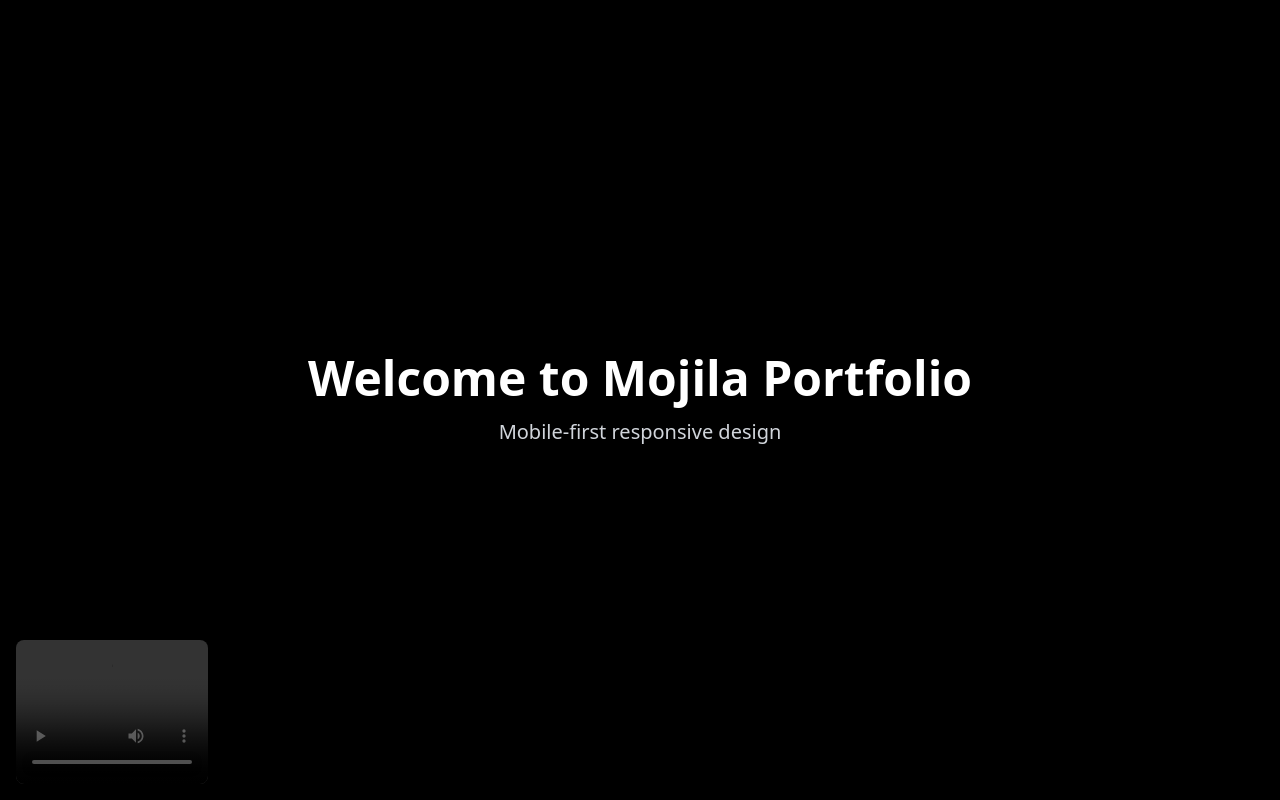
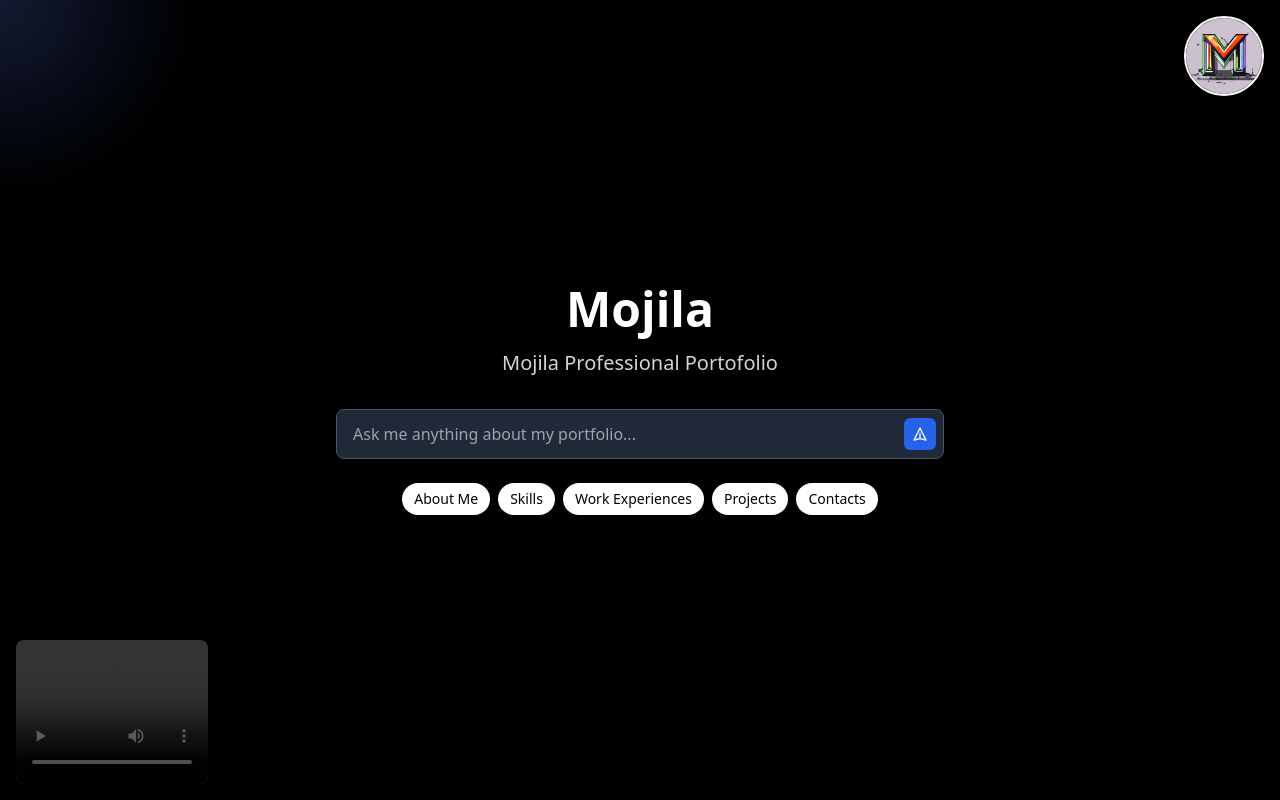
Before and after one commit to mojila/mojila-portofolio, a React (Create React App) app: page / in a window 1280 px wide. Built offline with nearby package versions, Linux system fonts and the light colour scheme; grey boxes are pictures that could not be loaded.

Commit message:
feat: add interactive elements and update portfolio layout
- Add mouse following gradient effects for visual enhancement
- Implement chat input with preset options for user interaction
- Update page title and logo placement
- Remove autoplay and loop from video resume

```diff
--- a/public/index.html
+++ b/public/index.html
@@ -2,14 +2,14 @@
 <html lang="en">
   <head>
     <meta charset="utf-8" />
-    <link rel="icon" href="%PUBLIC_URL%/favicon.ico" />
+    <link rel="icon" href="%PUBLIC_URL%/asset/logo.jpg" />
     <meta name="viewport" content="width=device-width, initial-scale=1" />
     <meta name="theme-color" content="#000000" />
     <meta
       name="description"
       content="Mojila Portfolio - Mobile-first responsive portfolio"
     />
-    <title>Mojila Portfolio</title>
+    <title>Who is mojila</title>
   </head>
   <body>
     <noscript>You need to enable JavaScript to run this app.</noscript>
--- a/src/App.js
+++ b/src/App.js
@@ -1,15 +1,67 @@
-import React from 'react';
+import React, { useState, useEffect } from 'react';
 
 function App() {
+  const [mousePosition, setMousePosition] = useState({ x: 0, y: 0 });
+
+  useEffect(() => {
+    const handleMouseMove = (e) => {
+      setMousePosition({ x: e.clientX, y: e.clientY });
+    };
+
+    window.addEventListener('mousemove', handleMouseMove);
+    return () => window.removeEventListener('mousemove', handleMouseMove);
+  }, []);
+
   return (
     <div className="bg-black h-screen w-full max-h-screen max-w-full overflow-hidden relative">
+      {/* Mouse Following Background Effects */}
+      <div
+        className="absolute pointer-events-none transition-all duration-300 ease-out"
+        style={{
+          left: mousePosition.x - 200,
+          top: mousePosition.y - 200,
+          width: '400px',
+          height: '400px',
+          background: 'radial-gradient(circle, rgba(59, 130, 246, 0.1) 0%, rgba(59, 130, 246, 0.05) 50%, transparent 70%)',
+          borderRadius: '50%',
+        }}
+      />
+      <div
+        className="absolute pointer-events-none transition-all duration-500 ease-out"
+        style={{
+          left: mousePosition.x - 150,
+          top: mousePosition.y - 150,
+          width: '300px',
+          height: '300px',
+          background: 'radial-gradient(circle, rgba(147, 51, 234, 0.08) 0%, rgba(147, 51, 234, 0.04) 50%, transparent 70%)',
+          borderRadius: '50%',
+        }}
+      />
+      <div
+        className="absolute pointer-events-none transition-all duration-700 ease-out"
+        style={{
+          left: mousePosition.x - 100,
+          top: mousePosition.y - 100,
+          width: '200px',
+          height: '200px',
+          background: 'radial-gradient(circle, rgba(16, 185, 129, 0.06) 0%, rgba(16, 185, 129, 0.03) 50%, transparent 70%)',
+          borderRadius: '50%',
+        }}
+      />
+      {/* Logo - Top center on mobile, top-right on desktop */}
+      <div className="absolute top-4 left-1/2 transform -translate-x-1/2 md:left-auto md:right-4 md:transform-none z-10">
+        <img
+          src="/asset/logo.jpg"
+          alt="Mojila Logo"
+          className="w-12 h-12 sm:w-16 sm:h-16 md:w-20 md:h-20 rounded-full object-cover shadow-lg border-2 border-white"
+        />
+      </div>
+
       {/* Video Resume - Hidden on mobile, bottom-left on desktop */}
       <div className="hidden md:block absolute md:bottom-4 md:left-4 z-10">
         <video
           className="w-32 h-24 sm:w-40 sm:h-30 md:w-48 md:h-36 rounded-lg shadow-lg"
           controls
-          autoPlay
-          loop
           preload="metadata"
         >
           <source src="/asset/video-resume.mov" type="video/mp4" />
@@ -19,15 +71,48 @@ function App() {
 
       {/* Main Content */}
        <div className="h-full flex items-center justify-center">
-        <div className="text-white text-center px-4 sm:px-6 md:px-8">
-          <h1 className="text-2xl sm:text-3xl md:text-4xl lg:text-5xl font-bold mb-4">
-            Welcome to Mojila Portfolio
-          </h1>
-          <p className="text-sm sm:text-base md:text-lg lg:text-xl text-gray-300">
-            Mobile-first responsive design
-          </p>
+         <div className="text-white text-center px-4 sm:px-6 md:px-8 max-w-2xl w-full">
+            <h1 className="text-2xl sm:text-3xl md:text-4xl lg:text-5xl font-bold mb-4">
+               Mojila
+             </h1>
+            <p className="text-sm sm:text-base md:text-lg lg:text-xl text-gray-300 mb-8">
+              Mojila Professional Portofolio
+            </p>
+
+            {/* Chat Input */}
+             <div className="mb-6 relative">
+               <input
+                 type="text"
+                 placeholder="Ask me anything about my portfolio..."
+                 className="w-full px-4 py-3 pr-12 rounded-lg bg-gray-800 border border-gray-600 text-white placeholder-gray-400 focus:outline-none focus:ring-2 focus:ring-blue-500 focus:border-transparent"
+               />
+               <button className="absolute right-2 top-1/2 transform -translate-y-1/2 bg-blue-600 hover:bg-blue-700 text-white p-2 rounded-md transition-colors duration-200">
+                 <svg className="w-4 h-4" fill="none" stroke="currentColor" viewBox="0 0 24 24">
+                   <path strokeLinecap="round" strokeLinejoin="round" strokeWidth={2} d="M12 19l9 2-9-18-9 18 9-2zm0 0v-8" />
+                 </svg>
+               </button>
+             </div>
+
+            {/* Preset Chat Options */}
+              <div className="flex flex-wrap justify-center gap-2">
+                <button className="px-3 py-1.5 bg-white hover:bg-gray-100 rounded-full text-black text-sm font-medium transition-colors duration-200 shadow-lg hover:shadow-xl">
+                  About Me
+                </button>
+                <button className="px-3 py-1.5 bg-white hover:bg-gray-100 rounded-full text-black text-sm font-medium transition-colors duration-200 shadow-lg hover:shadow-xl">
+                  Skills
+                </button>
+                <button className="px-3 py-1.5 bg-white hover:bg-gray-100 rounded-full text-black text-sm font-medium transition-colors duration-200 shadow-lg hover:shadow-xl">
+                  Work Experiences
+                </button>
+                <button className="px-3 py-1.5 bg-white hover:bg-gray-100 rounded-full text-black text-sm font-medium transition-colors duration-200 shadow-lg hover:shadow-xl">
+                  Projects
+                </button>
+                <button className="px-3 py-1.5 bg-white hover:bg-gray-100 rounded-full text-black text-sm font-medium transition-colors duration-200 shadow-lg hover:shadow-xl">
+                  Contacts
+                </button>
+              </div>
+         </div>
         </div>
-      </div>
     </div>
   );
 }
```
Also changed, not shown: public/asset/logo.jpg (added).
